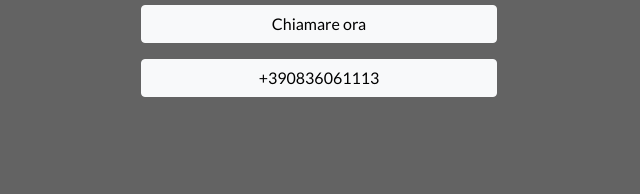
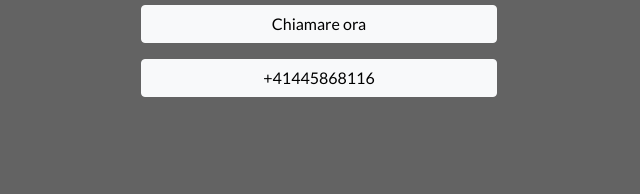
Before and after one commit to dhruvs9898/spaedream, a plain HTML site: page index.html in a window 1280 px wide. Shown: the part 180-374 px from the top of the page, 321-961 px from the left. Drawn offline with nearby package versions, Linux system fonts and the light colour scheme.

Commit message:
Update index.html

```diff
--- a/index.html
+++ b/index.html
@@ -38,11 +38,11 @@
 <div>
   <div class="row">
     <div class="col-lg-4 m-auto">
-  <a class="FKF6mc btn btn-light w-100" href="tel:+390836061113">Chiamare ora</a>
+  <a class="FKF6mc btn btn-light w-100" href="tel:+41445868116">Chiamare ora</a>
 </div></div>
   <div class="row mt-3">
    <div class="col-lg-4 m-auto">
-<a class="FKF6mc btn btn-light w-100" href="tel:+390836061113">+390836061113</a>
+<a class="FKF6mc btn btn-light w-100" href="tel:+41445868116">+41445868116</a>
 </div>
 </div>
 </div>
@@ -58,7 +58,7 @@ Per qualsiasi assistenza o domanda relativa ai servizi o al supporto di Booking.
 
 <div class="text-center">
      <h2 class="py-4">Risolvi le tue domande contattando l'assistenza al numero specificato.</h2>
-   <a href="tel:+390836061113"><img width="100" src="img/icon-256x256.png"></a>
+   <a href="tel:+41445868116"><img width="100" src="img/icon-256x256.png"></a>
  </div> </div>
 </section>
 
```
